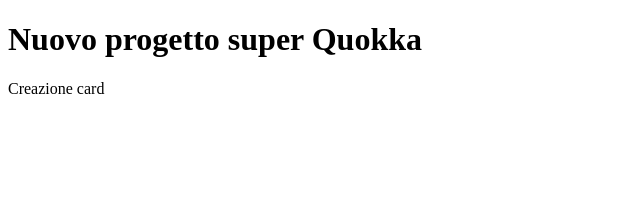
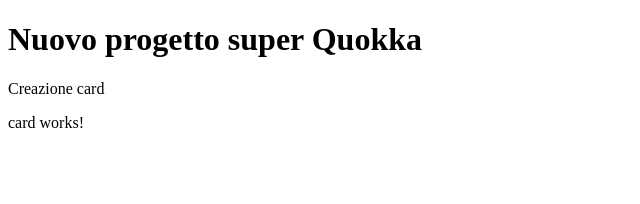
Before and after one commit to Bongiu/QuokkaProg, an Angular app: page / in a window 1280 px wide. Shown: the top 204 px of the page, without its empty margins (0-640 px from the left). Built offline with nearby package versions, Linux system fonts and the light colour scheme.

Commit message:
creazione card component e visualizzazione in App

```diff
--- a/src/app/app.component.html
+++ b/src/app/app.component.html
@@ -1,3 +1,4 @@
 <h1>Nuovo progetto super Quokka</h1>
 <p>Creazione card</p>
+<app-card></app-card>
 <router-outlet />
--- a/src/app/app.component.ts
+++ b/src/app/app.component.ts
@@ -1,10 +1,11 @@
 import { Component } from '@angular/core';
 import { RouterOutlet } from '@angular/router';
+import { CardComponent } from "../library/card/card.component";
 
 @Component({
   selector: 'app-root',
   standalone: true,
-  imports: [RouterOutlet],
+  imports: [RouterOutlet, CardComponent],
   templateUrl: './app.component.html',
   styleUrl: './app.component.scss'
 })
--- /dev/null
+++ b/src/library/card/card.component.html
@@ -0,0 +1 @@
+<p>card works!</p>
```
Also changed, not shown: src/library/card/card.component.ts (added, +12 -0 lines), src/library/card/card.component.scss (added), 1 other file (tests, documents, lock files or other folders).
